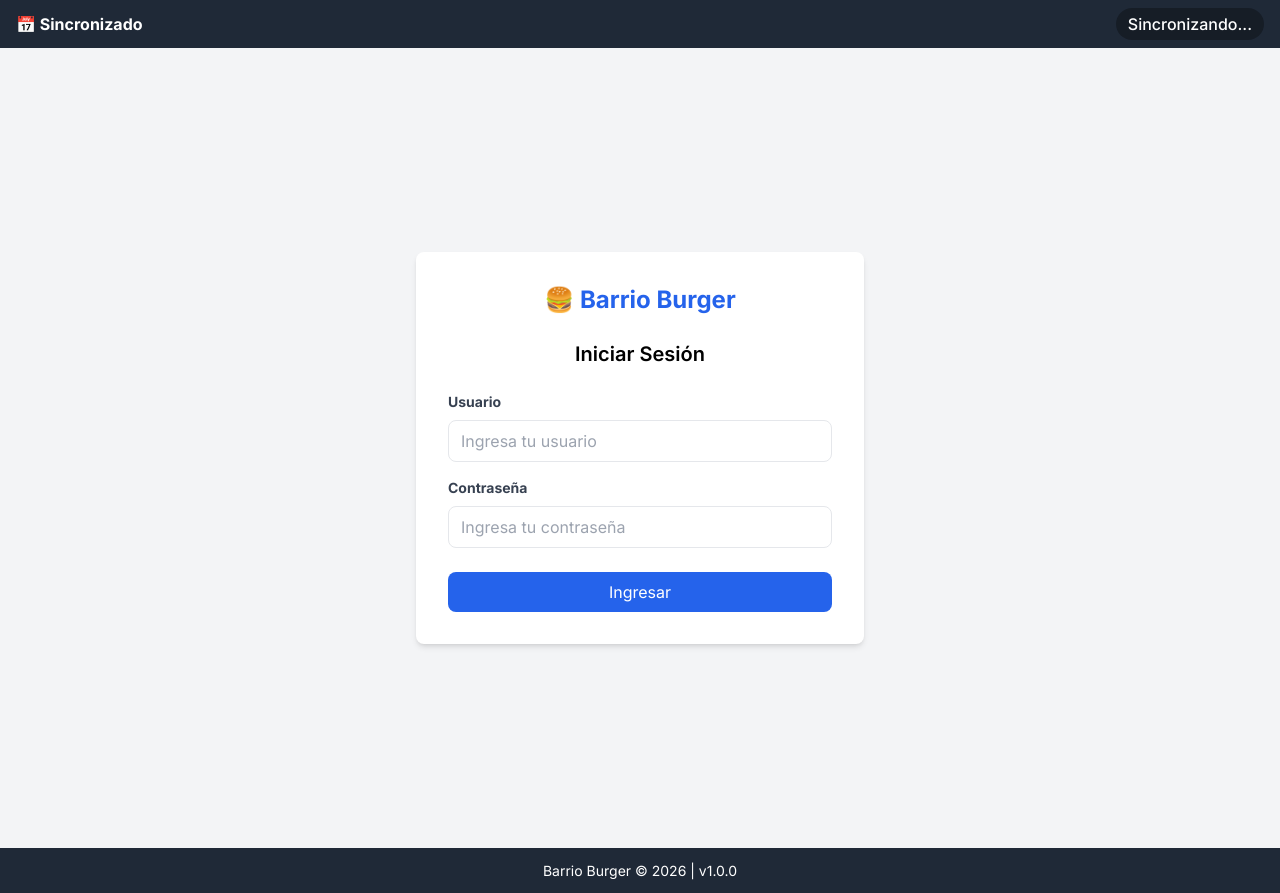
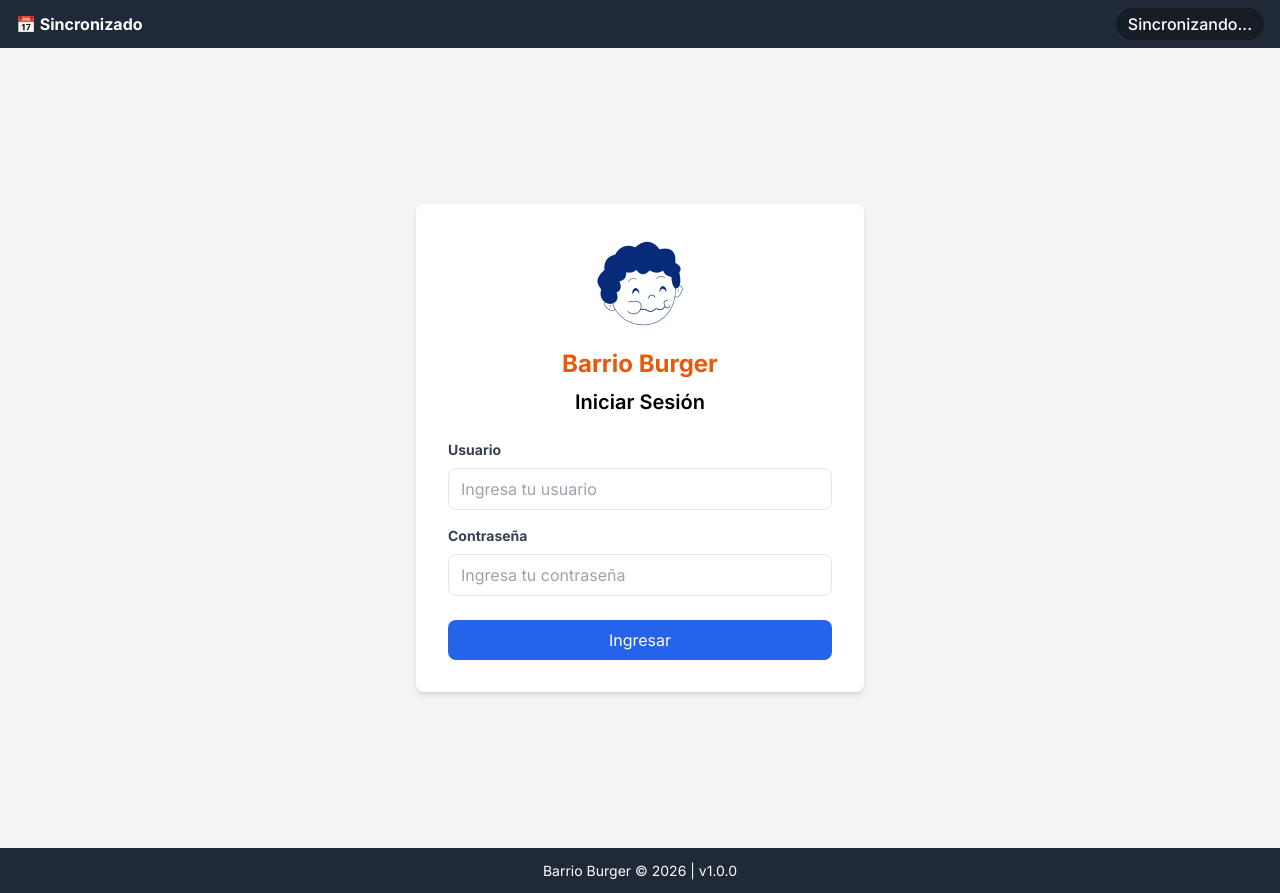
Before and after one commit to mancorago-web/Barrio-Burguer, a Next.js app: page / in a window 1280 px wide. Built offline with nearby package versions, Linux system fonts and the light colour scheme; no server answers.

Commit message:
feat: agregar logo en pagina de login

```diff
--- a/app/page.tsx
+++ b/app/page.tsx
@@ -79,7 +79,10 @@ export default function Login() {
   return (
     <div className="min-h-screen flex items-center justify-center bg-gray-100">
       <div className="bg-white p-8 rounded-lg shadow-md w-full max-w-md">
-        <h1 className="text-2xl font-bold text-center mb-6 text-blue-600">🍔 Barrio Burger</h1>
+        <div className="flex justify-center mb-4">
+          <img src="/icons/icon-192x192.png" alt="Barrio Burger" className="w-24 h-24" />
+        </div>
+        <h1 className="text-2xl font-bold text-center mb-2 text-orange-600">Barrio Burger</h1>
         <h2 className="text-xl font-semibold text-center mb-6">Iniciar Sesión</h2>
 
         {error && (
```
